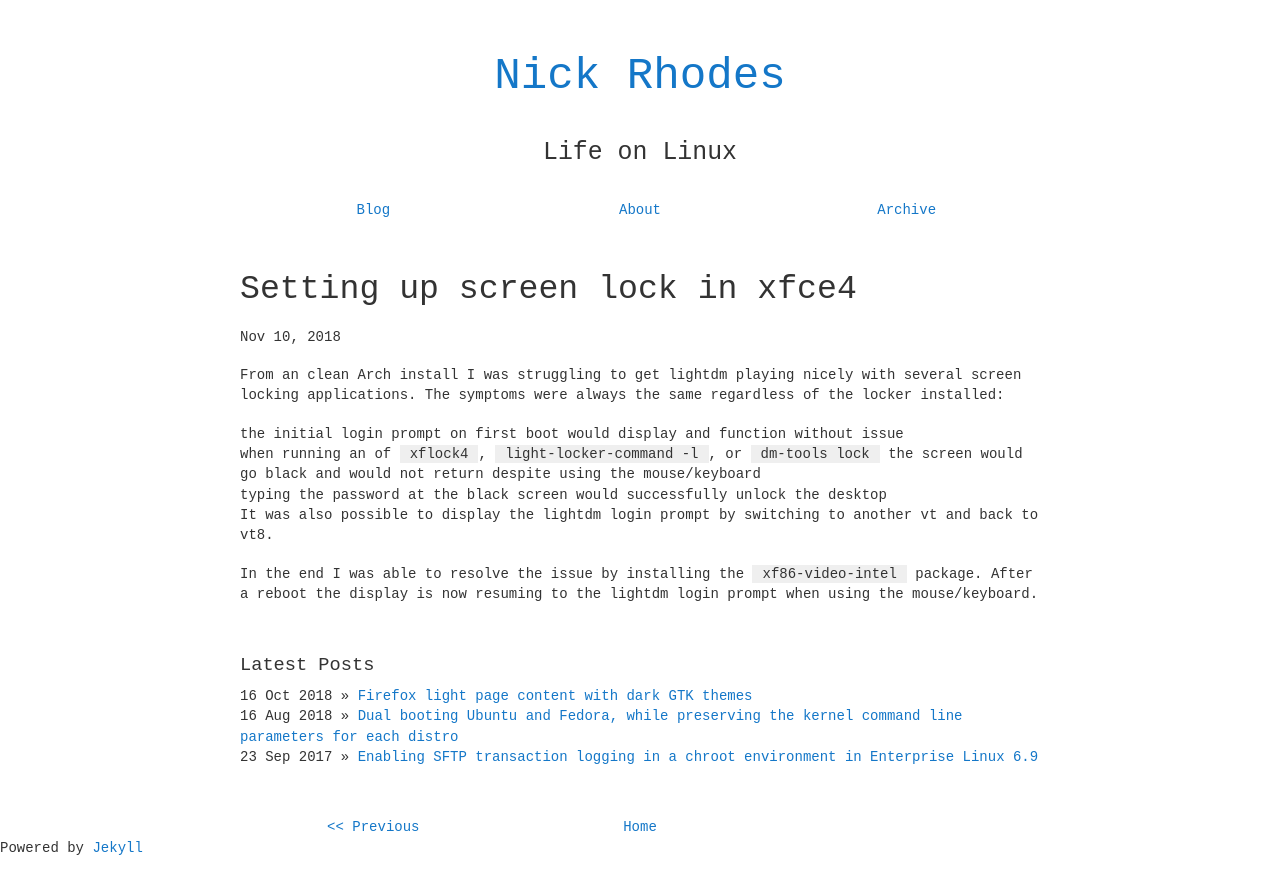
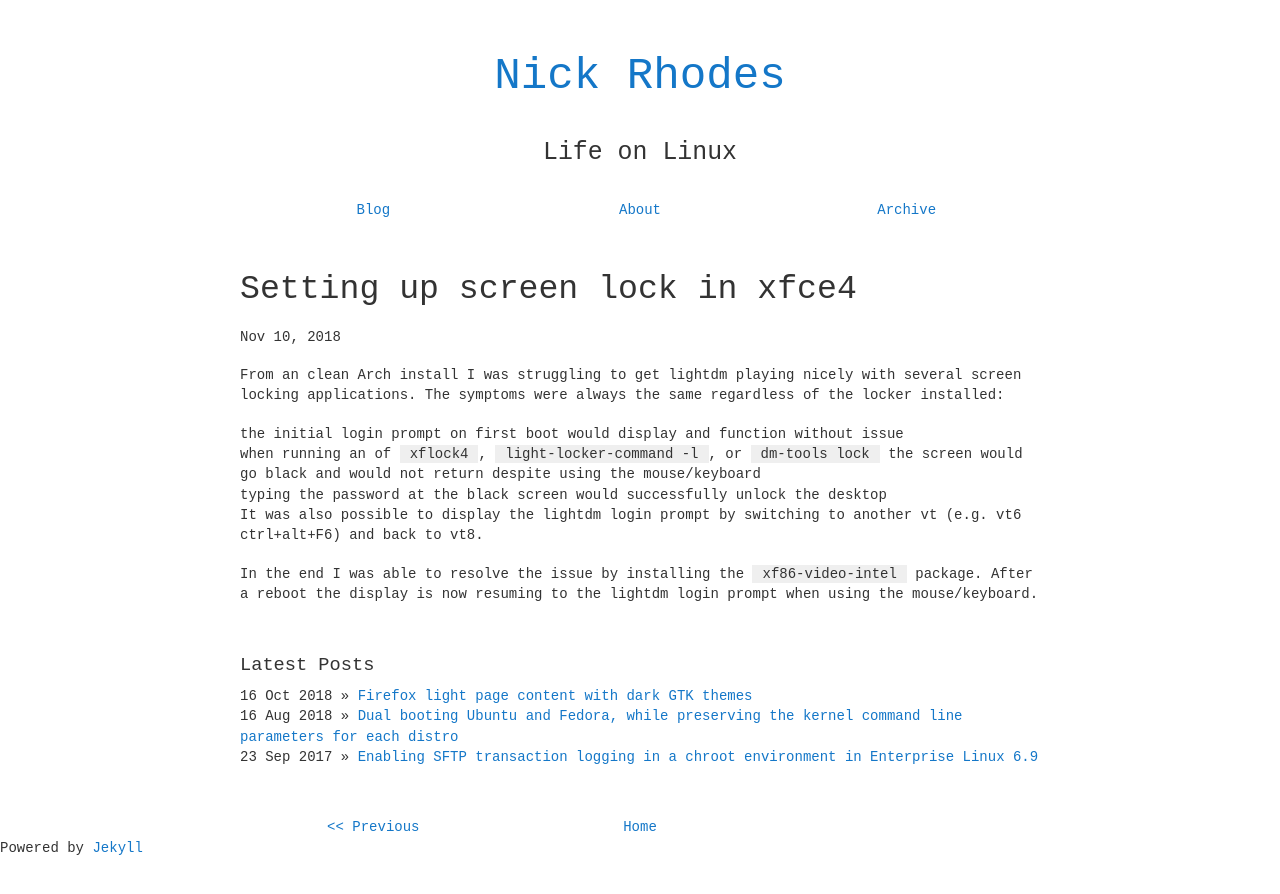
Before and after one commit to nickrhodes-gh/nickrhodes-gh.github.io, a Jekyll site: the page built from _posts/2018-11-10-xfce-lightdm-screenlock.md, in a window 1280 px wide. Shown: the top 894 px of the page. Built offline with Jekyll 4.4.1, drawn with Linux system fonts in a browser that asks for light colours.

Commit message:
Update latest post

```diff
--- a/_posts/2018-11-10-xfce-lightdm-screenlock.md
+++ b/_posts/2018-11-10-xfce-lightdm-screenlock.md
@@ -19,7 +19,7 @@ regardless of the locker installed:
 - typing the password at the black screen would successfully unlock the desktop
 
 It was also possible to display the lightdm login prompt by switching to another
-vt and back to vt8.
+vt (e.g. vt6 ctrl+alt+F6) and back to vt8.
 
 In the end I was able to resolve the issue by installing the `xf86-video-intel`
 package. After a reboot the display is now resuming to the lightdm login prompt
```
